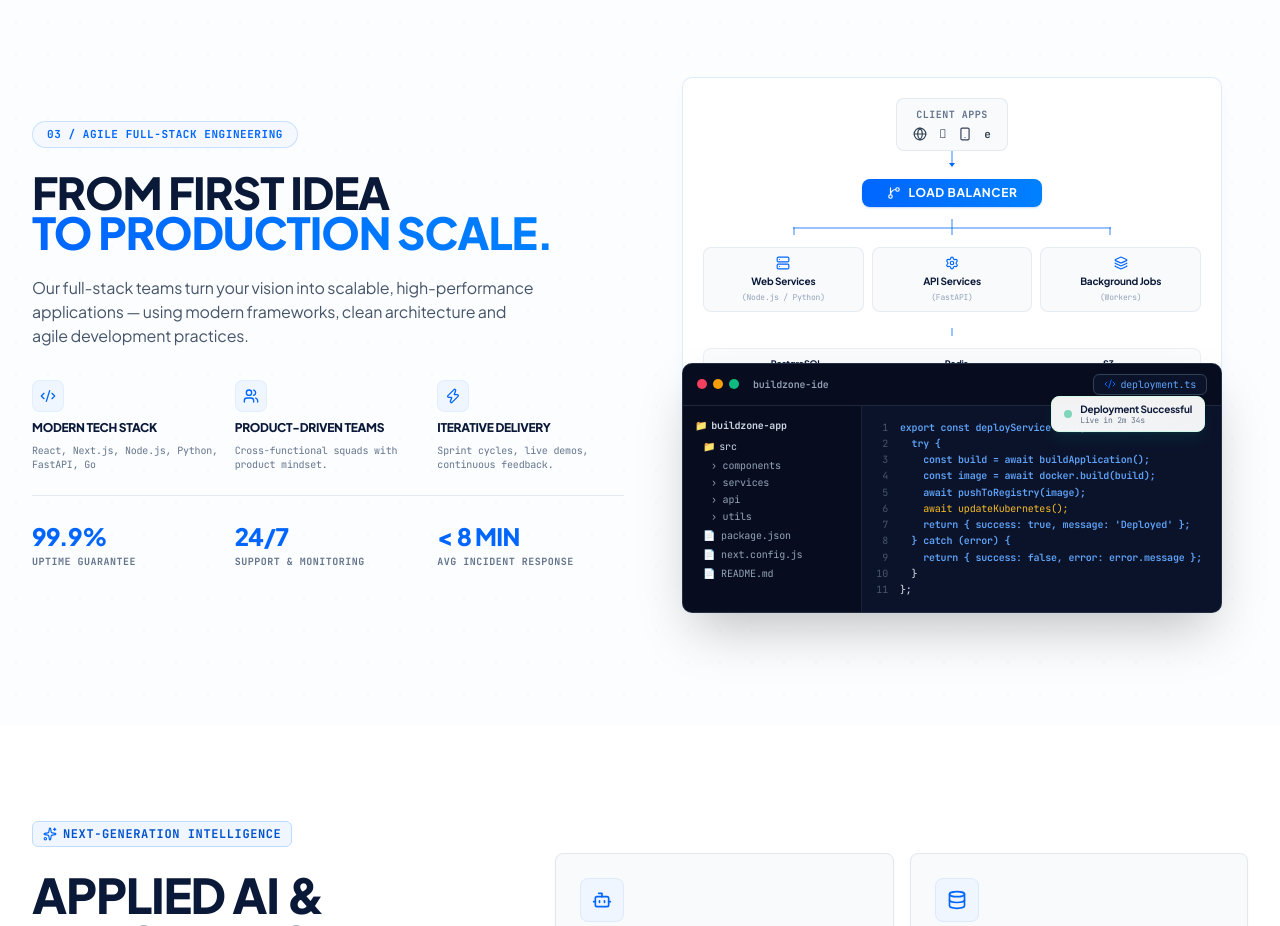
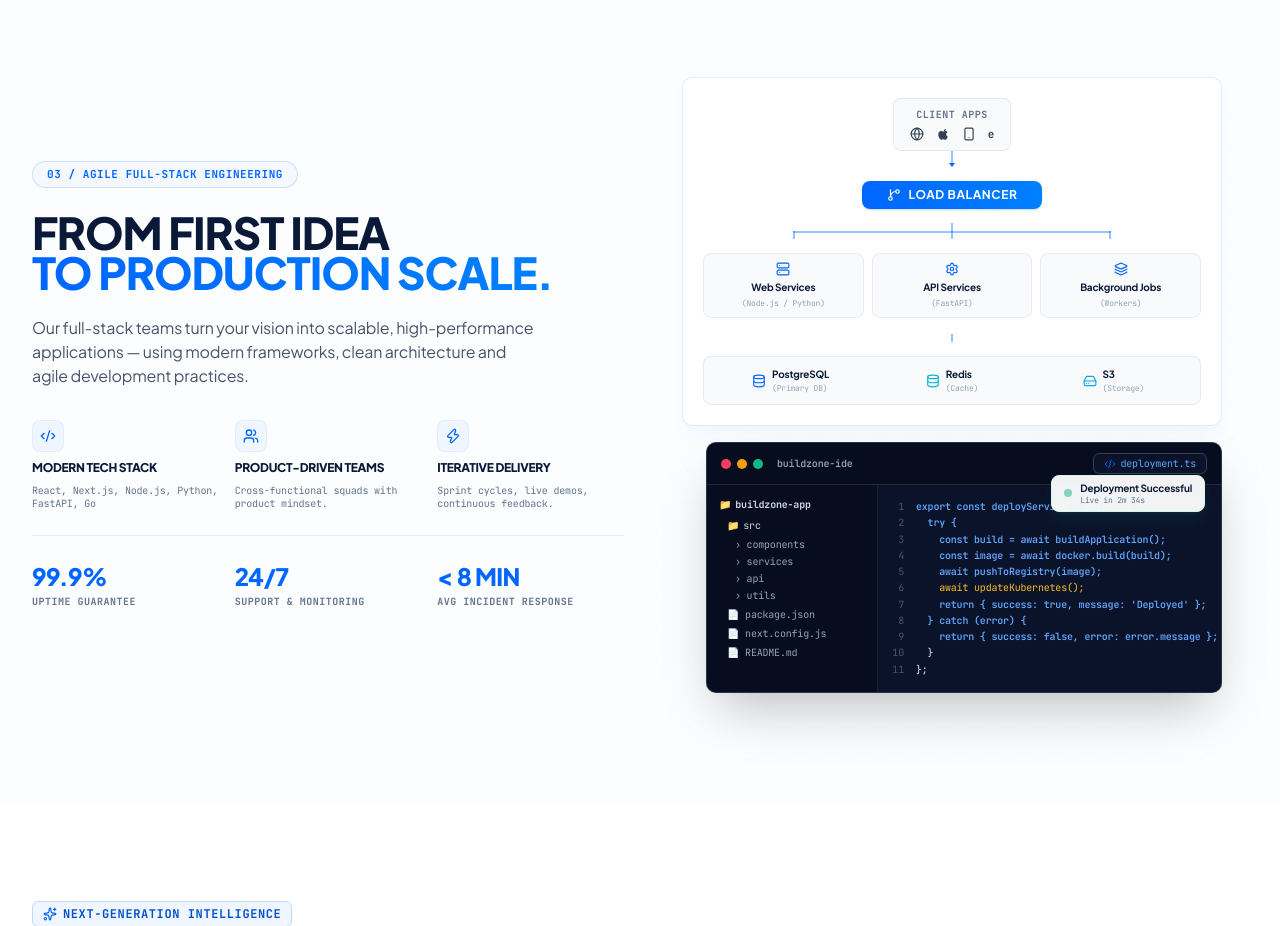
Before and after one commit to AtifShahzad536/buildzone, a React (Vite) app: page / in a window 1280 px wide. Shown: the part 4880-5806 px from the top of the page. Built offline with nearby package versions, Linux system fonts and the light colour scheme; no server answers.

Commit message:
fix(home): ensure database row in architecture diagram and dark IDE editor are both fully visible

```diff
--- a/src/components/home/Process.jsx
+++ b/src/components/home/Process.jsx
@@ -288,10 +288,10 @@ export const Process = () => {
           {/* Right Column: Layered Architecture Diagram + Dark IDE Code Window */}
           <div className="lg:col-span-6 relative flex flex-col items-center">
 
-            <div className="w-full max-w-[540px] relative space-y-[-50px]">
+            <div className="w-full max-w-[540px] relative space-y-4">
 
               {/* Top Layer: Cloud Architecture Flow Chart */}
-              <div className="bg-white/95 backdrop-blur-md rounded-2xl p-5 border border-blue-100/90 shadow-lg shadow-blue-500/5 relative z-10 space-y-3">
+              <div className="bg-white/95 backdrop-blur-md rounded-2xl p-5 border border-blue-100/90 shadow-lg shadow-blue-500/5 relative z-10 space-y-3.5">
 
                 {/* 1. Client Apps Card */}
                 <div className="flex flex-col items-center">
@@ -300,10 +300,13 @@ export const Process = () => {
                       Client Apps
                     </span>
                     <div className="flex items-center justify-center gap-3 text-slate-700">
-                      <Globe className="w-3.5 h-3.5 hover:text-[#0066FF] transition-colors" />
-                      <span className="text-xs font-bold"></span>
-                      <Smartphone className="w-3.5 h-3.5 hover:text-[#0066FF] transition-colors" />
-                      <span className="text-[11px] font-bold font-mono">e</span>
+                      <Globe className="w-3.5 h-3.5 hover:text-[#0066FF] transition-colors" title="Web" />
+                      {/* Apple Logo SVG */}
+                      <svg className="w-3.5 h-3.5 fill-current hover:text-[#0066FF] transition-colors" viewBox="0 0 24 24" title="iOS">
+                        <path d="M18.71 19.5c-.83 1.24-1.71 2.45-3.05 2.47-1.34.03-1.77-.79-3.29-.79-1.53 0-2 .77-3.27.82-1.31.05-2.3-1.32-3.14-2.53C4.25 17 2.94 12.45 4.7 9.39c.87-1.52 2.43-2.48 4.12-2.51 1.28-.02 2.5.87 3.29.87.78 0 2.26-1.07 3.81-.91.65.03 2.47.26 3.64 1.98-.09.06-2.17 1.28-2.15 3.81.03 3.02 2.65 4.03 2.68 4.04-.03.07-.42 1.44-1.38 2.83M15.97 6.37c.62-.75 1.04-1.8 0.92-2.85-.9.04-2 .6-2.65 1.35-.58.67-.99 1.74-.85 2.76 1 .08 1.96-.51 2.58-1.26z"/>
+                      </svg>
+                      <Smartphone className="w-3.5 h-3.5 hover:text-[#0066FF] transition-colors" title="Android" />
+                      <span className="text-[11px] font-bold font-mono hover:text-[#0066FF] transition-colors" title="Browser">e</span>
                     </div>
                   </div>
 
@@ -366,33 +369,33 @@ export const Process = () => {
                 </div>
 
                 {/* Arrow down to storage */}
-                <div className="flex flex-col items-center pt-1">
+                <div className="flex flex-col items-center pt-0.5">
                   <div className="w-0.5 h-2 bg-[#0066FF]/40" />
                 </div>
 
                 {/* 4. Storage / Database Row */}
-                <div className="grid grid-cols-3 gap-2 bg-slate-50/60 p-2 rounded-xl border border-slate-200/60">
+                <div className="grid grid-cols-3 gap-2 bg-slate-50/90 p-2.5 rounded-xl border border-slate-200/80 shadow-2xs">
                   <div className="flex items-center gap-1.5 justify-center">
-                    <Database className="w-3 h-3 text-[#0066FF]" />
-                    <div className="text-left">
-                      <span className="font-display font-bold text-[9px] text-[#0B1938] block">PostgreSQL</span>
-                      <span className="font-mono text-[8px] text-slate-400 block">(Primary DB)</span>
+                    <Database className="w-3.5 h-3.5 text-[#0066FF] shrink-0" />
+                    <div className="text-left overflow-hidden">
+                      <span className="font-display font-bold text-[10px] text-[#0B1938] block truncate">PostgreSQL</span>
+                      <span className="font-mono text-[8px] text-slate-400 block truncate">(Primary DB)</span>
                     </div>
                   </div>
 
                   <div className="flex items-center gap-1.5 justify-center">
-                    <Database className="w-3 h-3 text-cyan-500" />
-                    <div className="text-left">
-                      <span className="font-display font-bold text-[9px] text-[#0B1938] block">Redis</span>
-                      <span className="font-mono text-[8px] text-slate-400 block">(Cache)</span>
+                    <Database className="w-3.5 h-3.5 text-cyan-500 shrink-0" />
+                    <div className="text-left overflow-hidden">
+                      <span className="font-display font-bold text-[10px] text-[#0B1938] block truncate">Redis</span>
+                      <span className="font-mono text-[8px] text-slate-400 block truncate">(Cache)</span>
                     </div>
                   </div>
 
                   <div className="flex items-center gap-1.5 justify-center">
-                    <HardDrive className="w-3 h-3 text-sky-500" />
-                    <div className="text-left">
-                      <span className="font-display font-bold text-[9px] text-[#0B1938] block">S3</span>
-                      <span className="font-mono text-[8px] text-slate-400 block">(Storage)</span>
+                    <HardDrive className="w-3.5 h-3.5 text-sky-500 shrink-0" />
+                    <div className="text-left overflow-hidden">
+                      <span className="font-display font-bold text-[10px] text-[#0B1938] block truncate">S3</span>
+                      <span className="font-mono text-[8px] text-slate-400 block truncate">(Storage)</span>
                     </div>
                   </div>
                 </div>
@@ -400,7 +403,7 @@ export const Process = () => {
               </div>
 
               {/* Bottom Layer: Overlapping Dark IDE Code Editor Window */}
-              <div className="relative z-20 shadow-2xl rounded-2xl overflow-hidden border border-slate-700/60 bg-[#0B132B] text-white">
+              <div className="relative z-20 -mt-6 sm:-mt-10 sm:ml-6 shadow-2xl rounded-2xl overflow-hidden border border-slate-700/70 bg-[#0B132B] text-white">
 
                 {/* Window Title Bar */}
                 <div className="flex items-center justify-between px-3.5 py-2.5 bg-[#070D1E] border-b border-slate-800">
```
